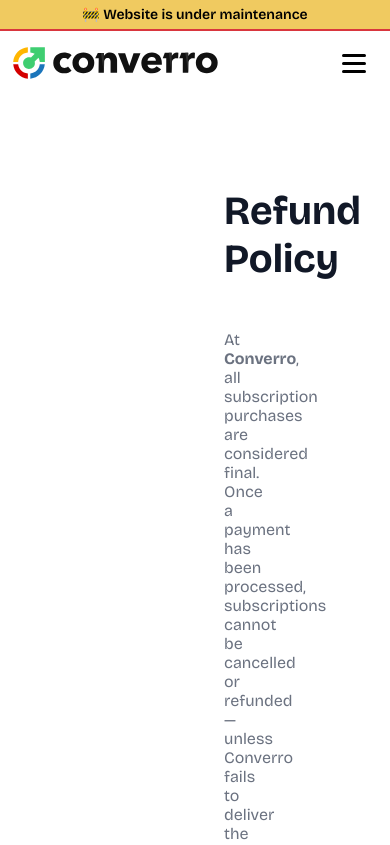
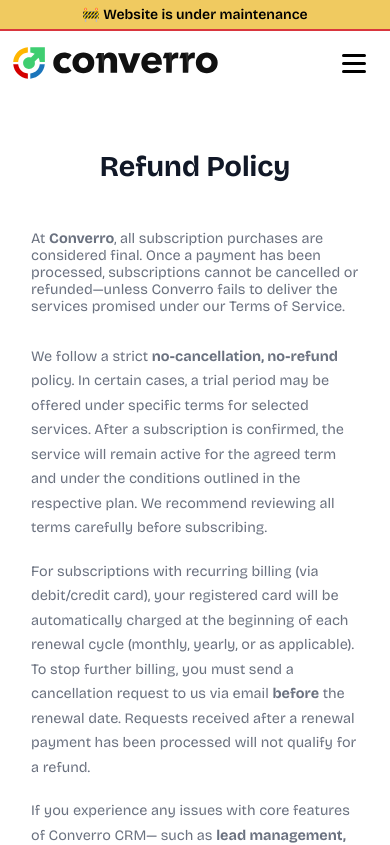
Before and after one commit to IsHa2507/converro, a React (Create React App) app: page /refundpolicy in a window 390 px wide. Shown: the top 845 px of the page. Built offline with nearby package versions, Linux system fonts and the light colour scheme.

Commit message:
refund and privacy

```diff
--- a/src/components/PrivacyAndPolicy.css
+++ b/src/components/PrivacyAndPolicy.css
@@ -1,18 +1,19 @@
+/* ============================= */
 /* Page background */
+/* ============================= */
 .privacy-page {
   background-color: #fff;
   color: #1f2937;
   margin-top: 100px;
-
-
 }
 
+/* ============================= */
 /* Main content container */
+/* ============================= */
 .privacy-heading {
-  margin-top: 80px;
-  max-width: 1200px;    /* lock width */
-  margin: 0 200px;      /* center horizontally */
-  padding: 60px 24px;   /* spacing inside */
+  max-width: 1200px;
+  margin: 0 auto;       /* ✅ center horizontally */
+  padding: 60px 24px;
   background: #fff;
   border-radius: 16px;
 }
@@ -33,7 +34,7 @@
   margin-bottom: 30px;
 }
 
-/* Back link (if needed) */
+/* Back link */
 .back-link {
   display: inline-block;
   margin-bottom: 2rem;
@@ -46,7 +47,9 @@
   color: #111827;
 }
 
+/* ============================= */
 /* Privacy content */
+/* ============================= */
 .privacy-content {
   line-height: 1.8;
   font-size: 1.05rem;
@@ -77,3 +80,53 @@
 .privacy-content a:hover {
   text-decoration: underline;
 }
+
+/* ============================= */
+/* Responsive Styles */
+/* ============================= */
+
+/* ✅ Tablet (≤1024px) */
+@media (max-width: 1024px) {
+  .privacy-heading {
+    margin: 0 40px;
+    padding: 40px 20px;
+  }
+
+  .privacy-heading h1 {
+    font-size: 2.2rem;
+  }
+
+  .privacy-content {
+    font-size: 1rem;
+  }
+
+  .privacy-content h2 {
+    font-size: 1.3rem;
+  }
+}
+
+/* ✅ Mobile (≤768px) */
+@media (max-width: 768px) {
+  .privacy-heading {
+    margin: 0 15px;
+    padding: 30px 16px;
+    border-radius: 10px;
+  }
+
+  .privacy-heading h1 {
+    font-size: 1.8rem;
+  }
+
+  .privacy-heading p {
+    font-size: 0.9rem;
+  }
+
+  .privacy-content {
+    font-size: 0.95rem;
+    line-height: 1.7;
+  }
+
+  .privacy-content h2 {
+    font-size: 1.2rem;
+  }
+}
--- a/src/components/TermsAndCondition.css
+++ b/src/components/TermsAndCondition.css
@@ -1,19 +1,21 @@
+/* ============================= */
 /* Page background */
+/* ============================= */
 .terms-page {
   background-color: #fff;
   color: #1f2937;
   margin-top: 100px;
-
 }
 
+/* ============================= */
 /* Main content container */
+/* ============================= */
 .terms-heading {
-  max-width: 1200px;    /* lock width */
-margin: 0 200px;        /* center horizontally */
-  padding: 60px 24px;   /* spacing inside */
+  max-width: 1200px;
+  margin: 0 auto;       /* ✅ center horizontally */
+  padding: 60px 24px;   /* ✅ spacing inside */
   background: #fff;
   border-radius: 16px;
-
 }
 
 /* Title */
@@ -45,7 +47,9 @@
   color: #111827;
 }
 
+/* ============================= */
 /* Terms content */
+/* ============================= */
 .terms-content {
   line-height: 1.8;
   font-size: 1.05rem;
@@ -76,3 +80,53 @@
 .terms-content a:hover {
   text-decoration: underline;
 }
+
+/* ============================= */
+/* Responsive Styles */
+/* ============================= */
+
+/* ✅ Tablet (≤1024px) */
+@media (max-width: 1024px) {
+  .terms-heading {
+    margin: 0 40px;   /* shrink side margins */
+    padding: 40px 20px;
+  }
+
+  .terms-heading h1 {
+    font-size: 2.2rem;
+  }
+
+  .terms-content {
+    font-size: 1rem;
+  }
+
+  .terms-content h2 {
+    font-size: 1.3rem;
+  }
+}
+
+/* ✅ Mobile (≤768px) */
+@media (max-width: 768px) {
+  .terms-heading {
+    margin: 0 15px;   /* very small margin */
+    padding: 30px 16px;
+    border-radius: 10px;
+  }
+
+  .terms-heading h1 {
+    font-size: 1.8rem;
+  }
+
+  .terms-heading p {
+    font-size: 0.9rem;
+  }
+
+  .terms-content {
+    font-size: 0.95rem;
+    line-height: 1.7;
+  }
+
+  .terms-content h2 {
+    font-size: 1.2rem;
+  }
+}
```
